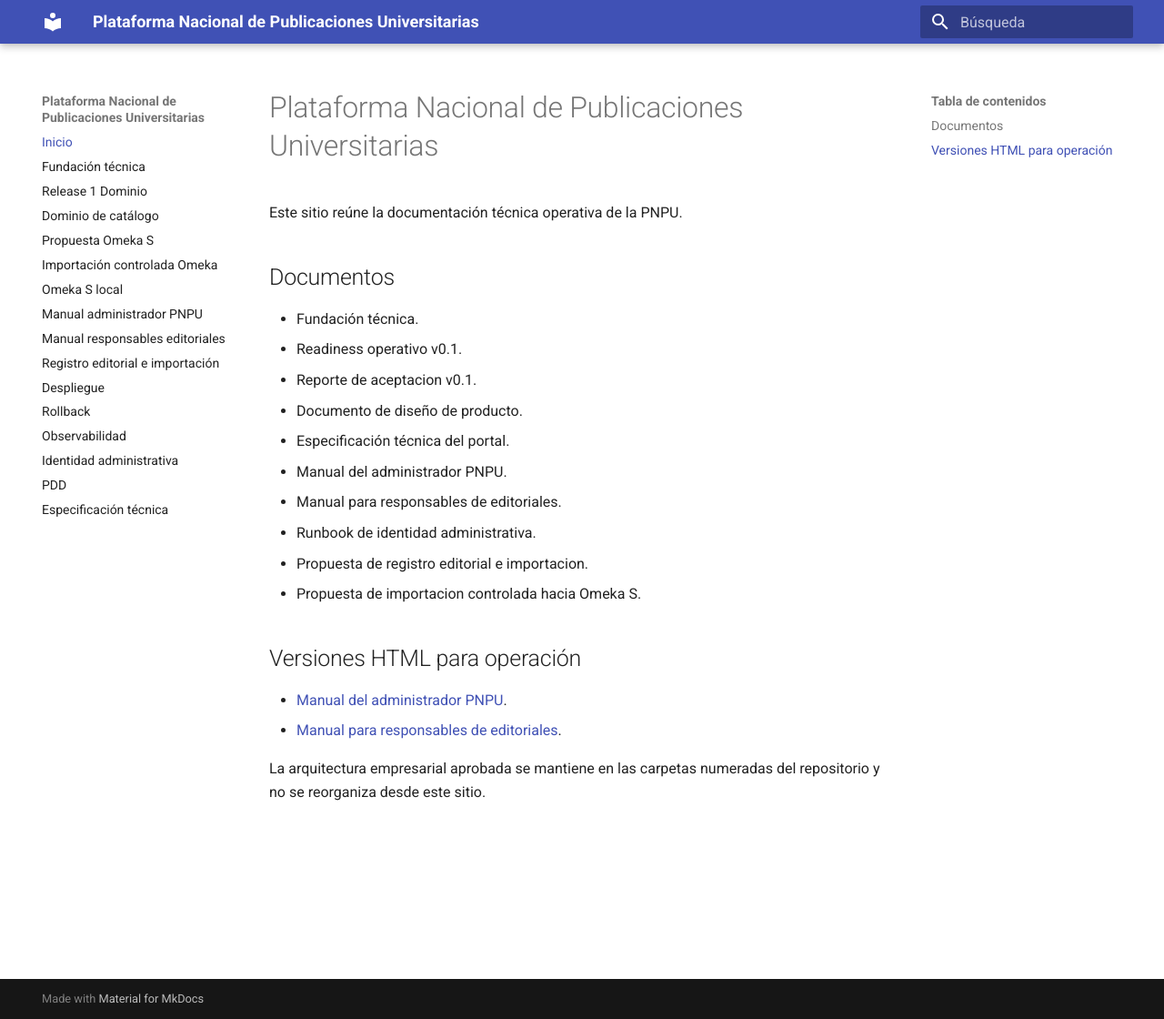
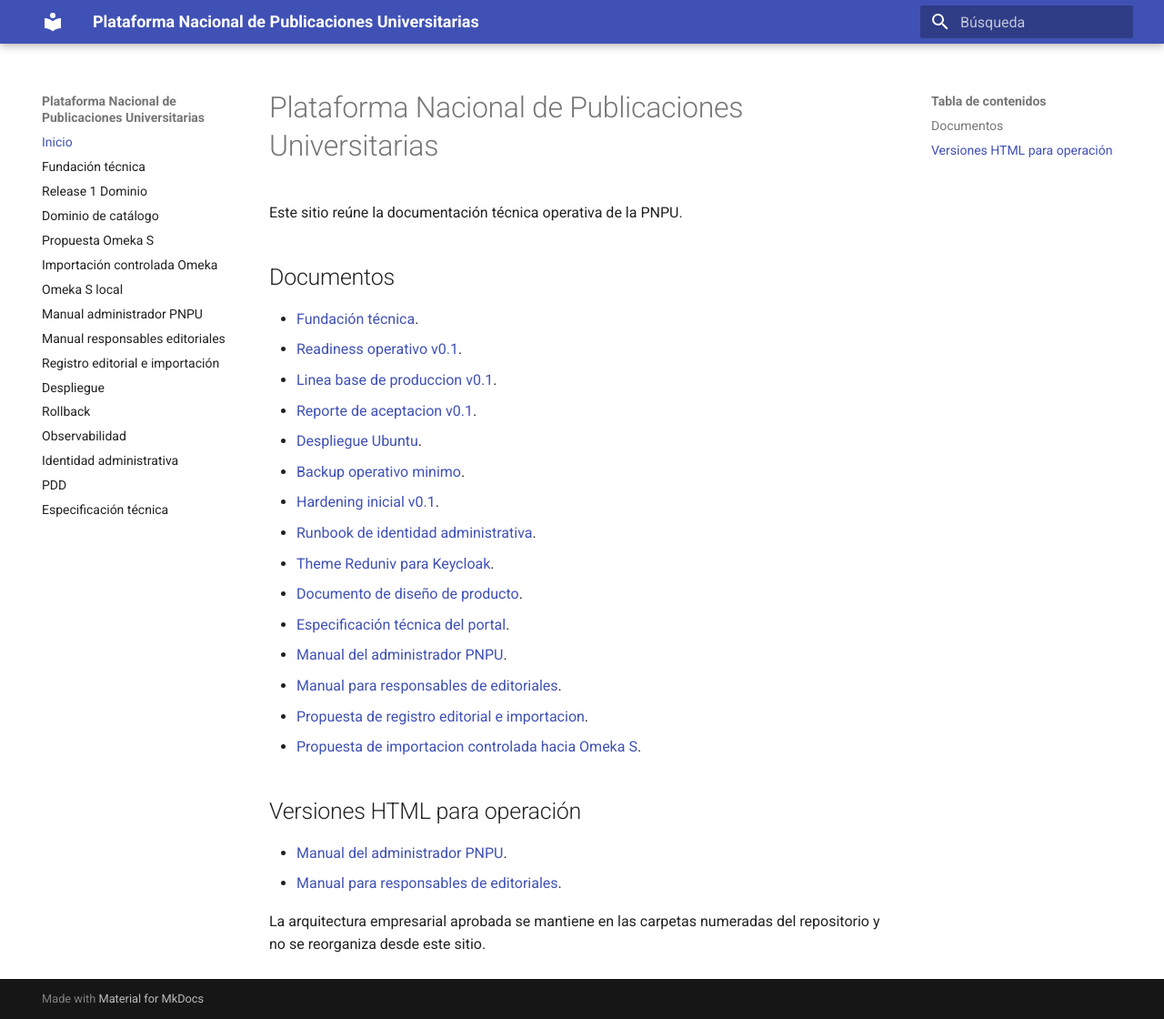
Before and after one commit to denysbuedo/red-editoriales-universitarias, an MkDocs documentation site: the page built from docs/index.md, in a window 1280 px wide and 1120 px high. Shown: the whole window at 91% size. Built offline with MkDocs 1.6.1 and Material for MkDocs 9.7.7, drawn with Linux system fonts in a browser that asks for light colours.

Commit message:
docs: add production baseline and backup runbook

```diff
--- a/docs/index.md
+++ b/docs/index.md
@@ -4,16 +4,21 @@ Este sitio reúne la documentación técnica operativa de la PNPU.
 
 ## Documentos
 
-- Fundación técnica.
-- Readiness operativo v0.1.
-- Reporte de aceptacion v0.1.
-- Documento de diseño de producto.
-- Especificación técnica del portal.
-- Manual del administrador PNPU.
-- Manual para responsables de editoriales.
-- Runbook de identidad administrativa.
-- Propuesta de registro editorial e importacion.
-- Propuesta de importacion controlada hacia Omeka S.
+- [Fundación técnica](release-0-foundation.md).
+- [Readiness operativo v0.1](release-0.1-readiness.md).
+- [Linea base de produccion v0.1](production-baseline-v0.1.md).
+- [Reporte de aceptacion v0.1](release-0.1-acceptance-report.md).
+- [Despliegue Ubuntu](deploy_ubuntu.md).
+- [Backup operativo minimo](backup-operational-runbook.md).
+- [Hardening inicial v0.1](hardening-v0.1.md).
+- [Runbook de identidad administrativa](identity-admin-runbook.md).
+- [Theme Reduniv para Keycloak](keycloak-reduniv-theme.md).
+- [Documento de diseño de producto](PDD_Plataforma_Nacional_Publicaciones_Universitarias_v0.1.md).
+- [Especificación técnica del portal](Especificacion_Tecnica_Portal_RNEU.md).
+- [Manual del administrador PNPU](manual-admin-pnpu.md).
+- [Manual para responsables de editoriales](manual-responsables-editoriales.md).
+- [Propuesta de registro editorial e importacion](editorial-registry-and-import-proposal.md).
+- [Propuesta de importacion controlada hacia Omeka S](omeka-controlled-import-proposal.md).
 
 ## Versiones HTML para operación
 
```
Also changed, not shown: docs/backup-operational-runbook.md (added, +104 -0 lines), docs/hardening-v0.1.md (added, +103 -0 lines), docs/production-baseline-v0.1.md (added, +118 -0 lines), 2 other files.
